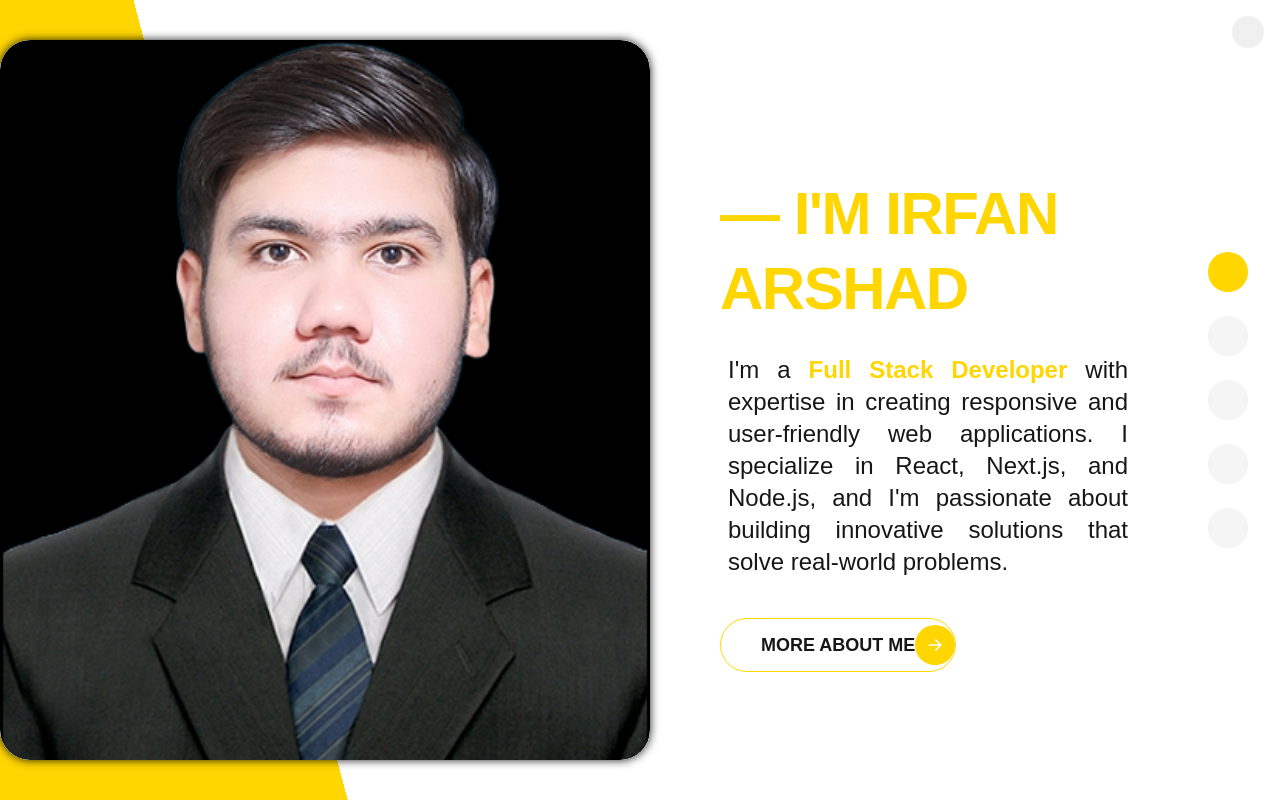
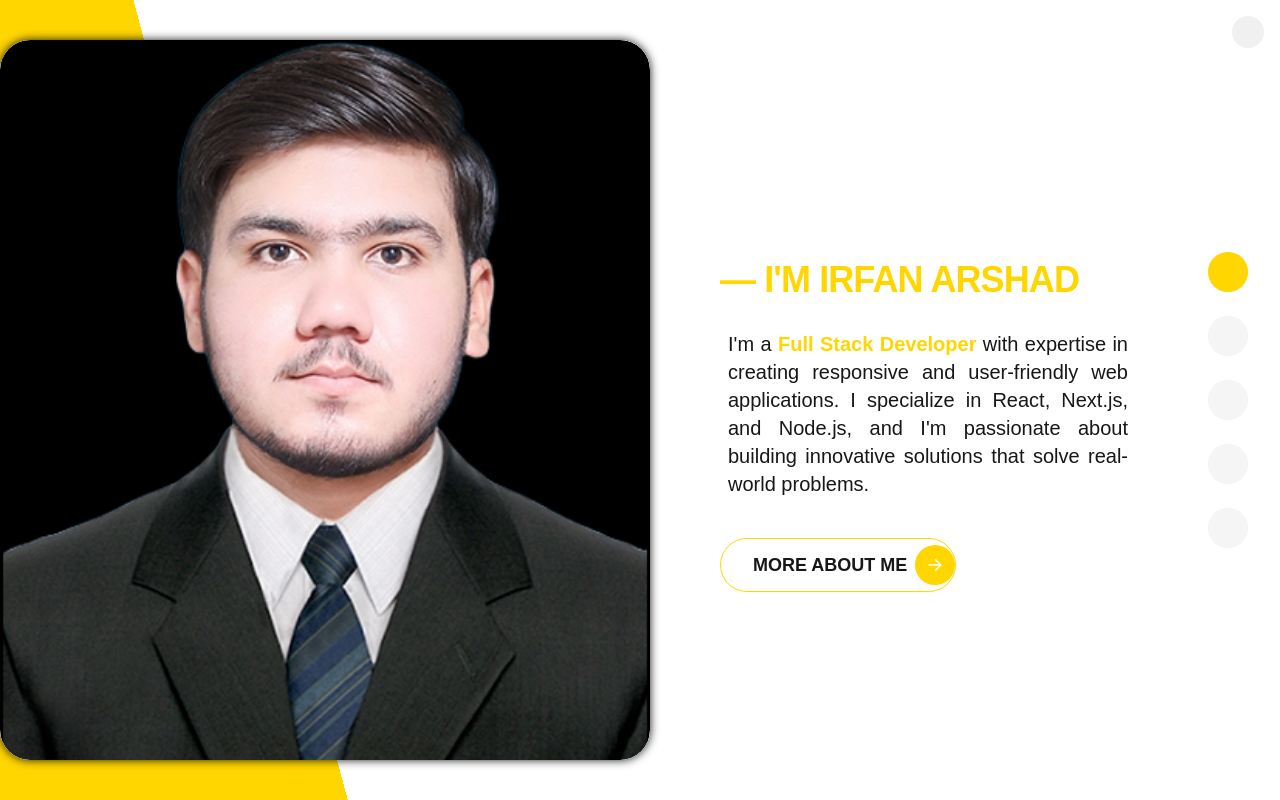
Before and after one commit to irfanarshad-dev/Advance-Portfolio-using-Next-JS, a Next.js app: page / in a window 1280 px wide. Built offline with nearby package versions, Linux system fonts and the light colour scheme; some icons are missing.

Commit message:
Commit updated

```diff
--- a/src/app/page.js
+++ b/src/app/page.js
@@ -106,18 +106,18 @@ export default function Home() {
       {/* Main content (centered on right, or under image on mobile/tablet) */}
       <div className="w-full md:w-1/2 flex flex-col items-center md:items-start md:justify-center justify-start py-2 sm:p-6 md:p-5 lg:p-8 mt-0 sm:mt-10 md:mt-0 lg:mt-0">
         <div className="text-center md:text-left space-y-4 sm:space-y-5 md:space-y-5 sm:px-6 md:px-6 lg:px-12 max-w-xs sm:max-w-sm md:max-w-md lg:max-w-lg md:mx-0 w-full">
-          <h1 className={`text-2xl sm:text-4xl md:text-5xl lg:text-5xl xl:text-6xl mt-10 py-2 font-bold text-[var(--primary)] ${isVisible ? 'content-title-animate' : 'opacity-0'} tracking-tight leading-tight`}>
+          <h1 className={`text-2xl sm:text-4xl md:text-4xl lg:text-4xl xl:text-4xl mt-10 py-2 font-bold text-[var(--primary)] ${isVisible ? 'content-title-animate' : 'opacity-0'} tracking-tight leading-tight`}>
             — I&#39;M IRFAN ARSHAD
           </h1>
-          <p className={`text-base sm:text-lg md:text-xl lg:text-xl xl:text-2xl text-justify text-[var(--foreground)] m-2 sm:mb-3 md:mb-4 ${isVisible ? 'content-text-animate' : 'opacity-0'}`}>
+          <p className={`text-base sm:text-lg md:text-xl lg:text-xl xl:text-xl text-justify text-[var(--foreground)] m-2 sm:mb-3 md:mb-4 ${isVisible ? 'content-text-animate' : 'opacity-0'}`}>
             I&#39;m a <span className="text-[var(--primary)] font-semibold">Full Stack Developer</span> with expertise in creating responsive and user-friendly web applications. I specialize in React, Next.js, and Node.js, and I'm passionate about building innovative solutions that solve real-world problems.
           </p>
           <button
             onClick={toggleAboutModal}
             className={`group relative inline-flex items-center justify-center px-4 py-2 sm:px-6 sm:py-2.5 md:px-8 md:py-3 lg:px-10 lg:py-3 mt-4 sm:mt-5 md:mt-6 rounded-full border border-[var(--primary)] overflow-hidden transition-colors duration-300 text-[var(--foreground)] hover:text-[var(--nav-text-hover)] font-bold text-sm sm:text-base md:text-lg ${isVisible ? 'content-button-animate' : 'opacity-0'}`}
-            style={{ textTransform: "uppercase", backgroundColor: 'var(--background)', width: 'auto', minWidth: '160px', maxWidth: '100%' }}
+            style={{ textTransform: "uppercase", backgroundColor: 'var(--background)', width: 'auto', minWidth: '200px', maxWidth: '100%' }}
           >
-            <span className="relative z-10 about-me-btn">More About Me</span>
+            <span className="relative xl:right-2 z-10 about-me-btn">More About Me</span>
             {/* Animated yellow background */}
             <span
               className="absolute inset-0 bg-[var(--primary)] translate-x-full group-hover:translate-x-0 transition-transform duration-300 ease-out z-0"
@@ -170,7 +170,7 @@ export default function Home() {
               {/* Close button */}
               <button
                 onClick={toggleAboutModal}
-                className="absolute top-3 right-3 sm:top-4 sm:right-4 z-50 w-8 h-8 sm:w-9 sm:h-9 md:w-10 md:h-10 rounded-full bg-[var(--primary)] flex items-center justify-center text-[var(--background)] hover:bg-[var(--primary-hover)] transition-colors"
+                className="absolute top-4 right-3 sm:top-4 sm:right-4 z-50 w-8 h-8 sm:w-9 sm:h-9 md:w-10 md:h-10 rounded-full bg-[var(--primary)] flex items-center justify-center text-[var(--background)] hover:bg-[var(--primary-hover)] transition-colors"
               >
                 <svg xmlns="http://www.w3.org/2000/svg" className="h-5 w-5 sm:h-6 sm:w-6" fill="none" viewBox="0 0 24 24" stroke="currentColor">
                   <path strokeLinecap="round" strokeLinejoin="round" strokeWidth={2} d="M6 18L18 6M6 6l12 12" />
```
